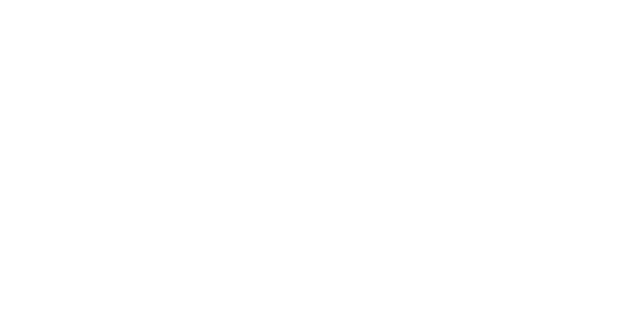
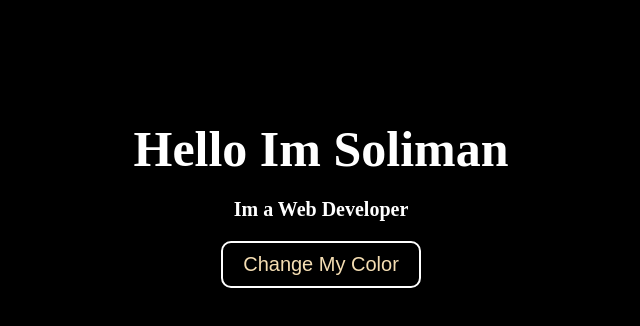
Before and after one commit to mdsoliman-byte/Generate-RGB-Color-By-Clicking, a plain HTML site: page index.html in a window 1280 px wide. Shown: the whole page, without its empty margins (319-959 px from the left). Drawn offline with Linux system fonts and the light colour scheme.

Commit message:
design complite

```diff
--- a/css/style.css
+++ b/css/style.css
@@ -2,4 +2,37 @@
   padding: 0px;
   margin: 0px;
   box-sizing: border-box;
+  background-color: black;
+
 }
+
+.container {
+  display: flex;
+  flex-direction: column;
+  justify-content: center;
+  align-items: center;
+  margin-top: 100px;
+}
+.hading{
+     font-size: 50px;
+     padding: 20px;
+     color: white;
+}
+.container h2{
+    font-size: 20px;
+    color: white;
+}
+#change-Button{
+    padding: 10px 20px;
+    background:none;
+    border-radius: 10px;
+    border: 2px solid white;
+    color: wheat;
+    margin-top: 20px;
+    font-size: 20px;
+}
+#change-Button:hover{
+    background-color: rebeccapurple;
+    color: white;
+
+}
--- a/index.html
+++ b/index.html
@@ -8,6 +8,13 @@
     <title>Generate RGB Color By Clicking</title>
   </head>
   <body>
+    <section class="main">
+      <div class="container">
+        <h1 class="hading">Hello Im Soliman</h1>
+        <h2>Im a Web Developer</h2>
+        <button id="change-Button">Change My Color</button>
+      </div>
+    </section>
     <script src="js/script.js"></script>
   </body>
 </html>
```
